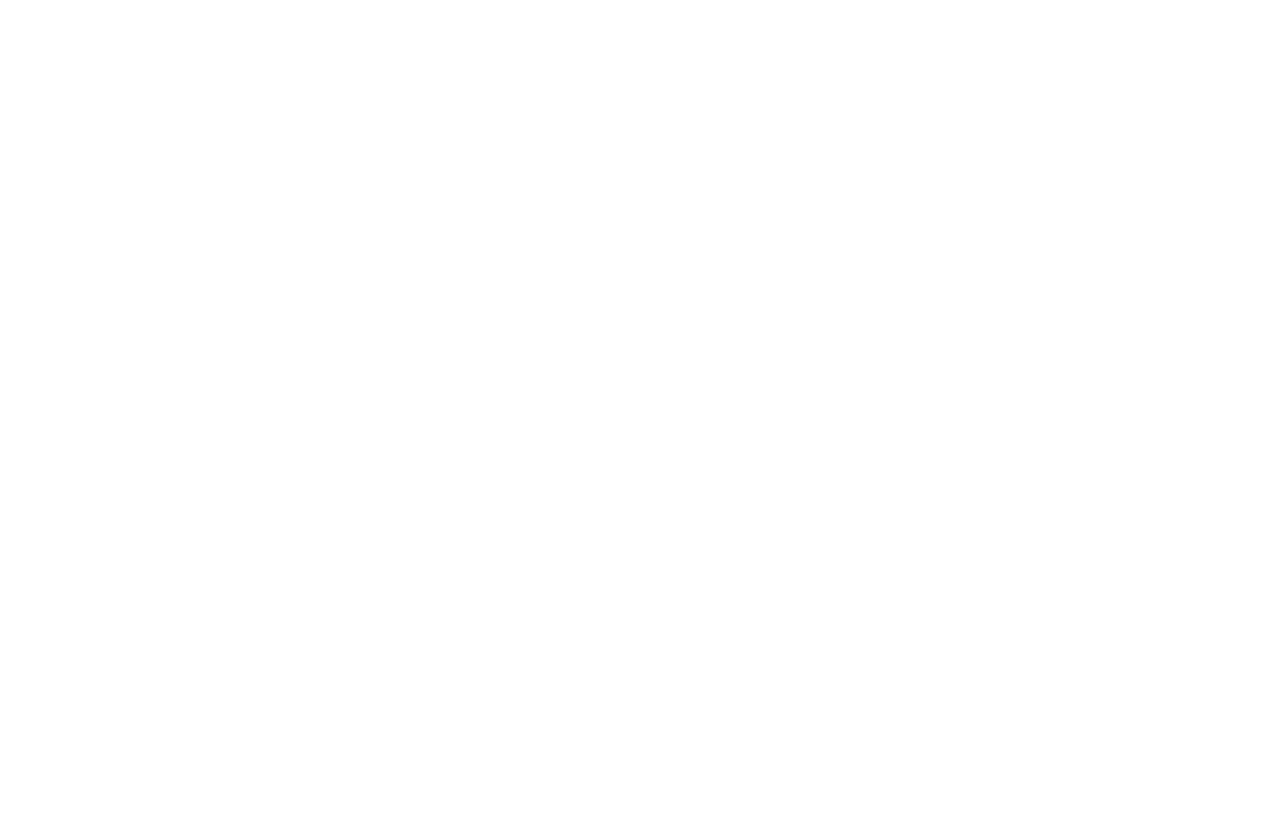
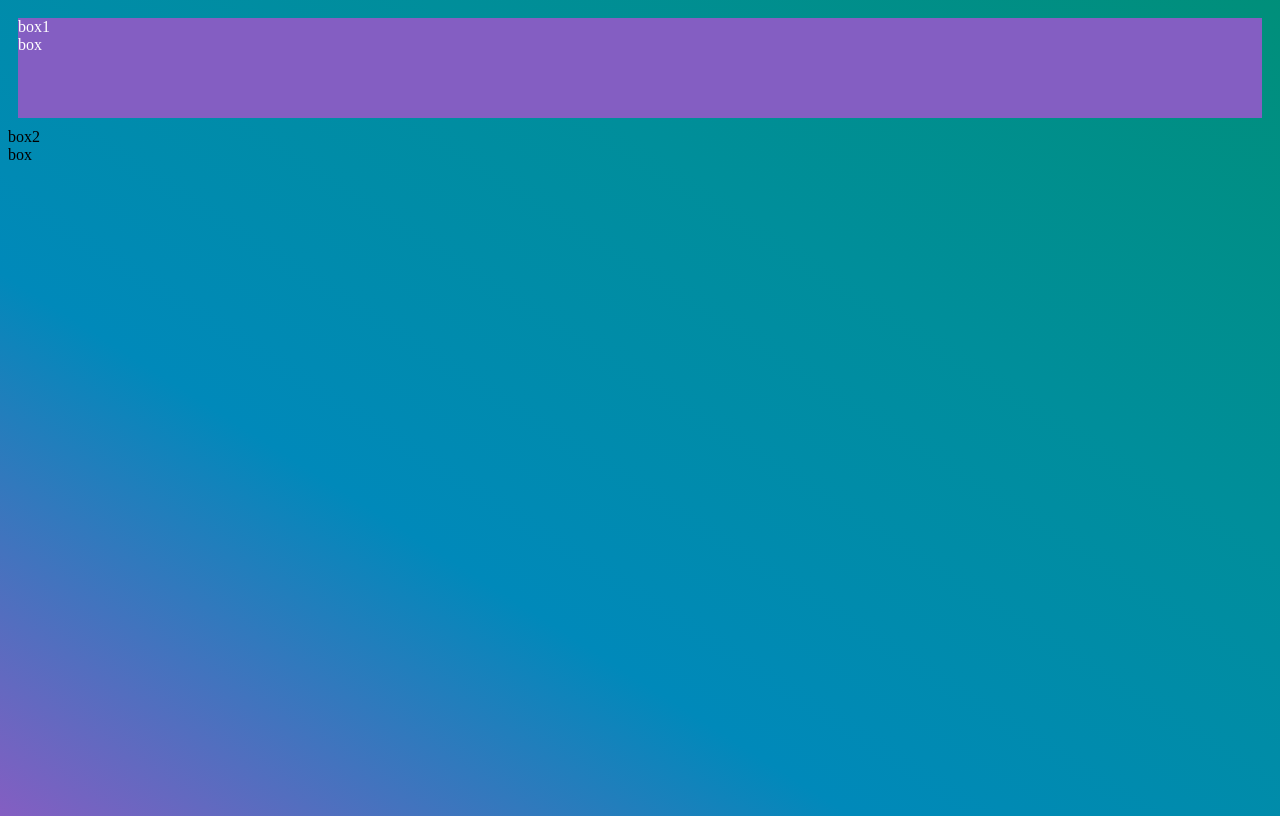
Before and after one commit to Aly-Tomato/ratemyinternship, a plain HTML site: page contribute.html in a window 1280 px wide. Drawn offline with Linux system fonts and the light colour scheme.

Commit message:
add color scheme

```diff
--- a/contribute.html
+++ b/contribute.html
@@ -3,8 +3,17 @@
 <head>
     <meta charset="UTF-8">
     <title>Title</title>
+    <link rel="stylesheet" type="text/css" href="static/css/contribute.css"/>
 </head>
 <body>
+<div class="container">
+    <div class="box1">box1
+        <div class="box">box</div>
+    </div>
+    <div class="box2">box2
+        <div class="box">box</div>
+    </div>
 
+</div>
 </body>
 </html>
--- a/static/css/contribute.css
+++ b/static/css/contribute.css
@@ -0,0 +1,22 @@
+body{
+    background-image: linear-gradient(to right top, #845EC2, #0089BA, #008E9B, #008F7A);
+    height: 100vh;
+}
+
+.container{
+    display: grid;
+}
+
+.box1{
+    background-color: #845EC2;
+    color: white;
+    height: 100px;
+    margin: 10px;
+}
+
+.box.box2{
+    background-color: white;
+    color: white;
+    height: 100px;
+    margin: 10px;
+}
--- a/static/css/index.css
+++ b/static/css/index.css
@@ -0,0 +1,4 @@
+body{
+    background-image: linear-gradient(to right top, #845EC2, #0089BA, #008E9B, #008F7A);
+    height: 100vh;
+}
```
